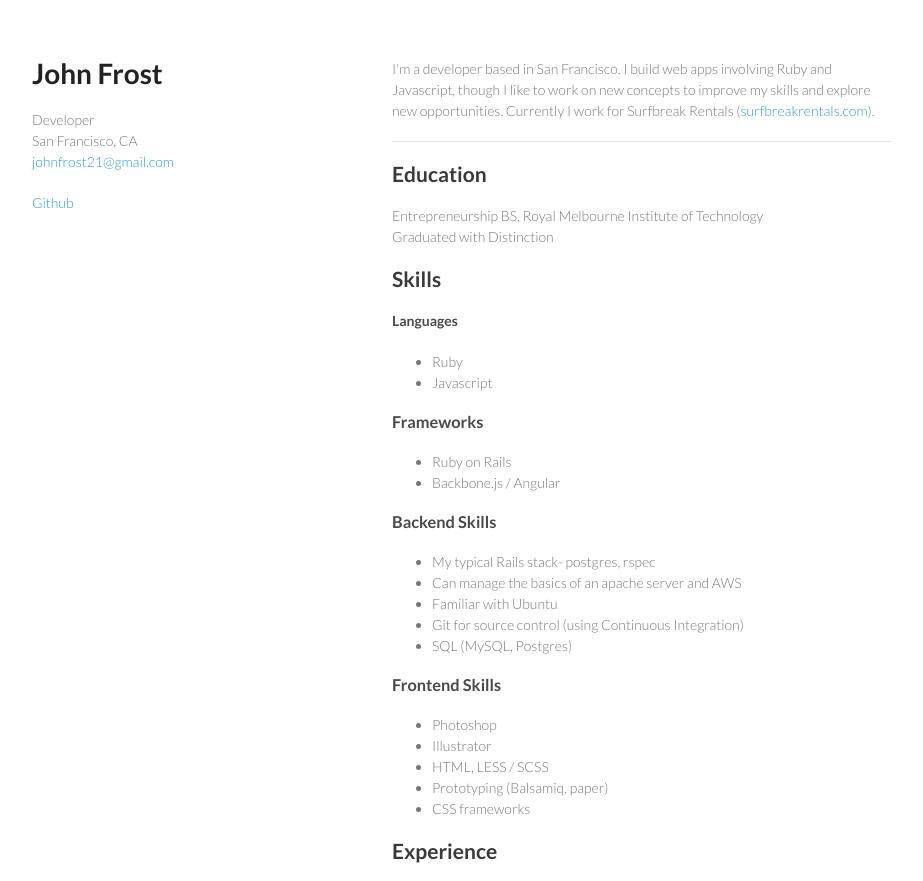
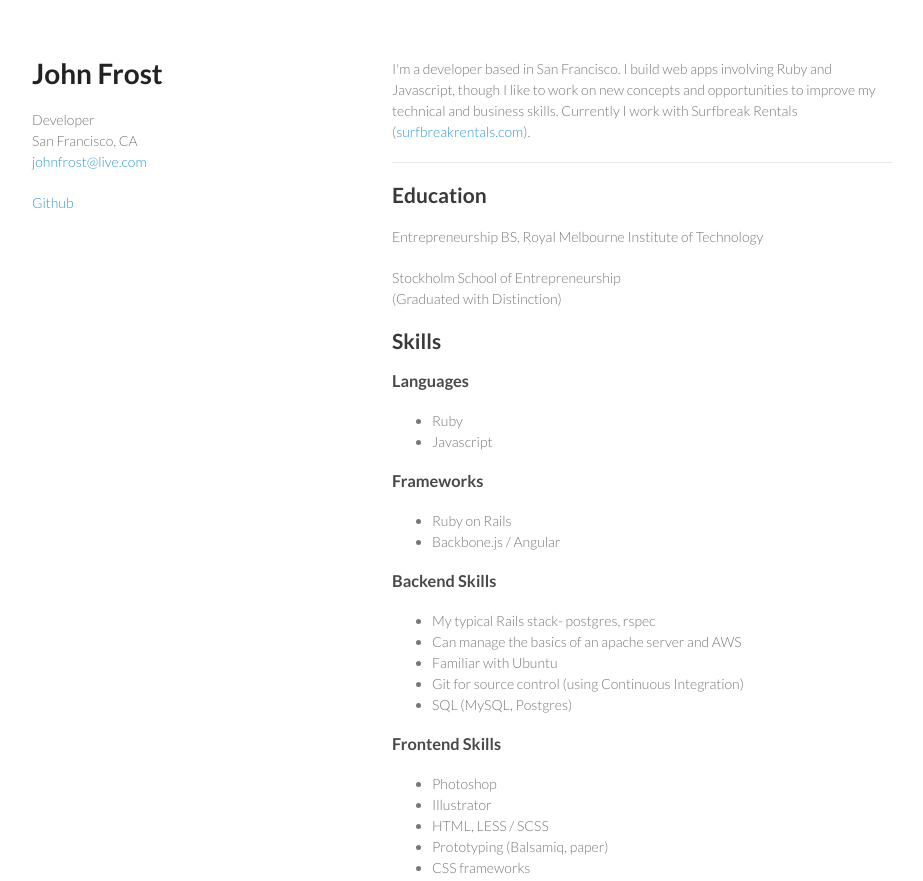
Before and after one commit to frostjohn/frostjohn.github.io, a plain HTML site: page index.html in a window 1280 px wide. Shown: the top 881 px of the page, without its empty margins (178-1101 px from the left). Drawn offline with Linux system fonts and the light colour scheme; files whose address does not match are found by name.

Commit message:
small tweeks

```diff
--- a/index.html
+++ b/index.html
@@ -19,7 +19,7 @@
         <p>
           Developer <br />
           San Francisco, CA <br />
-          <a href="mailto:johnfrost21@gmail.com">johnfrost21@gmail.com</a>
+          <a href="mailto:johnfrost@live.com">johnfrost@live.com</a>
           <br >
 
         </p>
@@ -32,18 +32,19 @@
 
       </header>
 <section>
-<p>I'm a developer based in San Francisco.  I build web apps involving Ruby and Javascript, though I like to work on new concepts to improve my skills and explore new opportunities.  Currently I work for Surfbreak Rentals (<a href="http://surfbreakrentals.com">surfbreakrentals.com</a>).</p>
+<p>I'm a developer based in San Francisco.  I build web apps involving Ruby and Javascript, though I like to work on new concepts and opportunities to improve my technical and business skills.  Currently I work with Surfbreak Rentals (<a href="http://surfbreakrentals.com">surfbreakrentals.com</a>).</p>
 
 <hr>
 
 <h2>Education</h2>
 
 <p>Entrepreneurship BS, Royal Melbourne Institute of Technology<br />
-  Graduated with Distinction</p>
+<p>Stockholm School of Entrepreneurship<br />
+  (Graduated with Distinction)</p>
 
 <h2>Skills</h2>
 
-<h4>Languages</h4>
+<h3>Languages</h3>
 <ul>
   <li>Ruby</li>
   <li>Javascript</li>
```
